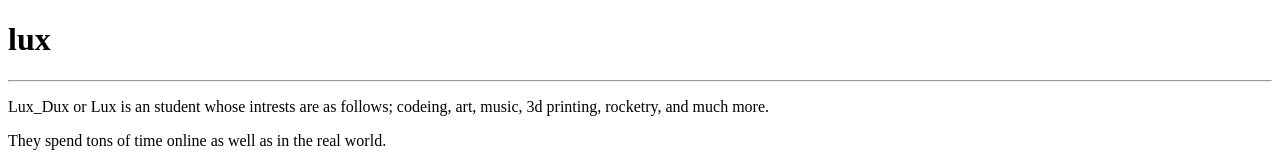
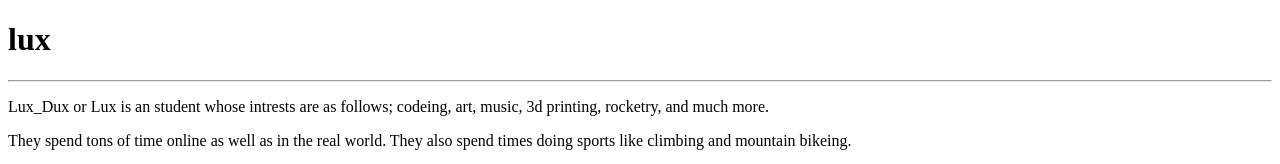
Before and after one commit to Lux-Dux/Lux-s-Site, a plain HTML site: page index.html in a window 1280 px wide. Shown: the top 164 px of the page. Drawn offline with Linux system fonts and the light colour scheme; grey boxes are pictures that could not be loaded.

Commit message:
Changed body text

```diff
--- a/index.html
+++ b/index.html
@@ -11,6 +11,7 @@ Lux_Dux or Lux is an student whose intrests are as follows; codeing, art, music,
         </p>
          <p>
 They spend tons of time online as well as in the real world.
+They also spend times doing sports like climbing and mountain bikeing.
         </p>
     </body>
 </html>
```
